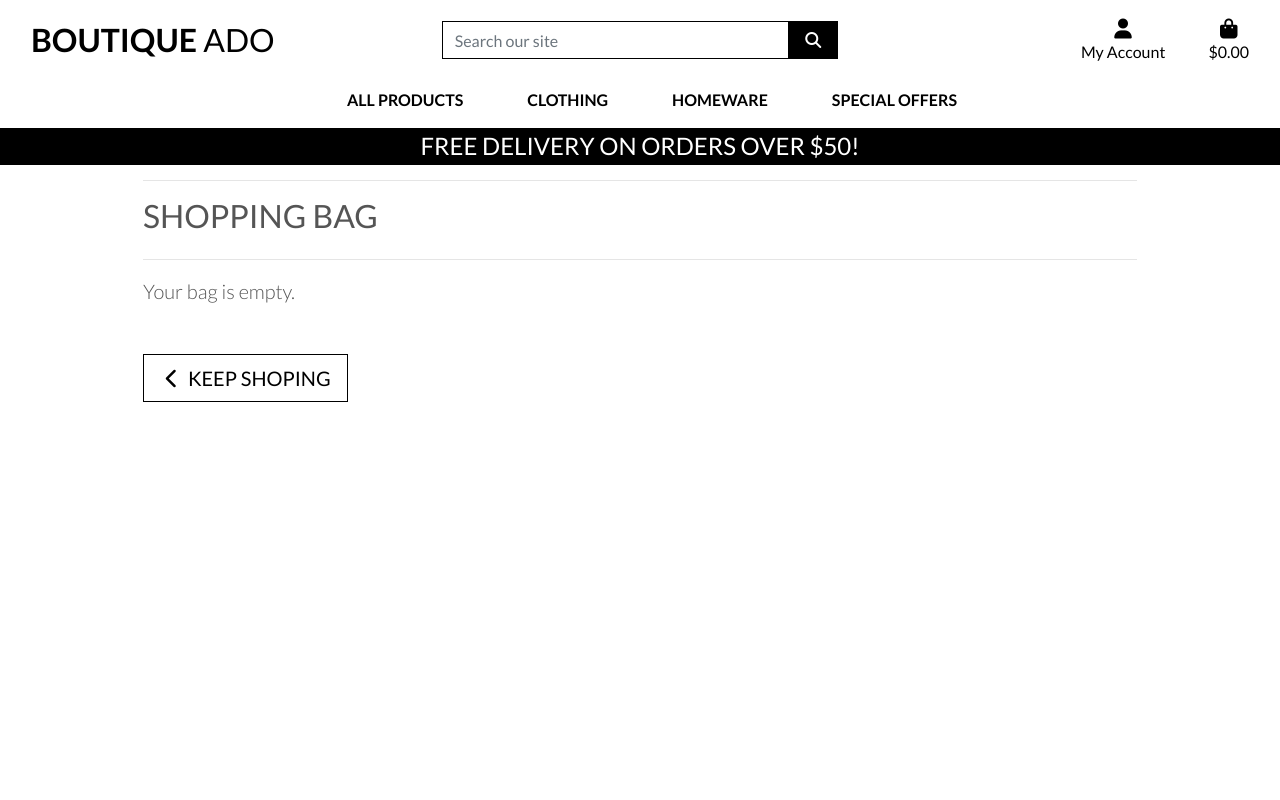
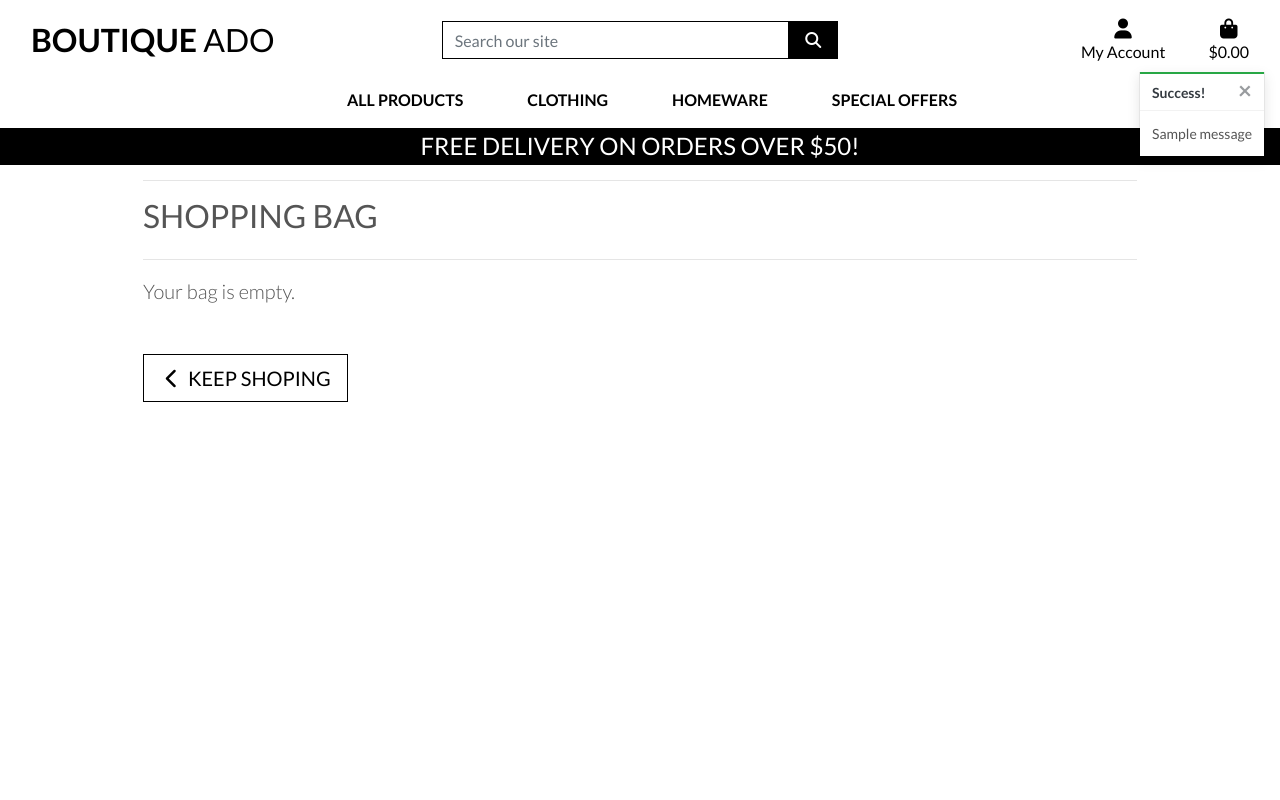
Before and after one commit to OleksiiKova/boutique-ado-v1, a Django app: page /bag/ in a window 1280 px wide. Run offline with Django 3.2, Linux system fonts and the light colour scheme; tables that the repository leaves empty hold one stand-in row (values such as "Sample post"); one stand-in notice (Sample message) is shown; some libraries are stand-ins or nearby versions.

Commit message:
Add toasts

```diff
--- a/bag/views.py
+++ b/bag/views.py
@@ -1,4 +1,7 @@
 from django.shortcuts import render, redirect, reverse, HttpResponse
+from django.contrib import messages
+
+from products.models import Product
 
 # Create your views here.
 
@@ -10,14 +13,14 @@ def view_bag(request):
 
 
 def add_to_bag(request, item_id):
-    """Add a quantity of the specified product to the shopping bag """
+    """ Add a quantity of the specified product to the shopping bag """
 
+    product = Product.objects.get(pk=item_id)
     quantity = int(request.POST.get('quantity'))
     redirect_url = request.POST.get('redirect_url')
     size = None
     if 'product_size' in request.POST:
         size = request.POST['product_size']
-
     bag = request.session.get('bag', {})
 
     if size:
@@ -33,6 +36,7 @@ def add_to_bag(request, item_id):
             bag[item_id] += quantity
         else:
             bag[item_id] = quantity
+            messages.success(request, f'Added {product.name} to your bag')
 
     request.session['bag'] = bag
     return redirect(redirect_url)
--- a/boutique_ado/settings.py
+++ b/boutique_ado/settings.py
@@ -79,6 +79,8 @@ TEMPLATES = [
         },
     },
 ]
+
+MESSAGE_STORAGE = 'django.contrib.messages.storage.session.SessionStorage'
 
 AUTHENTICATION_BACKENDS = [
     # Needed to login by username in Django admin, regardless of `allauth`
--- a/static/css/base.css
+++ b/static/css/base.css
@@ -102,6 +102,23 @@ a.category-badge > span.badge:hover {
     cursor: pointer;
 }
 
+/* -------------------------------- Bootstrap toasts */
+
+.message-container {
+    position: fixed;
+    top: 72px;
+    right: 15px;
+    z-index: 99999999999;
+}
+
+.custom-toast {
+    overflow: visible;
+}
+
+.toast-capper {
+    height: 2px;
+}
+
 /* -------------------------------- Media Queries */
 
 /* Slightly larger container on xl screens */
--- a/templates/base.html
+++ b/templates/base.html
@@ -128,7 +128,21 @@
     </header>
 
     {% if messages %}
-    <div class="message-container"></div>
+    <div class="message-container">
+        {% for message in messages %}
+        {% with message.level as level %}
+        {% if level == 40 %}
+        {% include 'includes/toasts/toast_error.html' %}
+        {% elif level == 30 %}
+        {% include 'includes/toasts/toast_warning.html' %}
+        {% elif level == 25 %}
+        {% include 'includes/toasts/toast_success.html' %}
+        {% else %}
+        {% include 'includes/toasts/toast_info.html' %}
+        {% endif %}
+        {% endwith %}
+        {% endfor %}
+    </div>
     {% endif %}
 
     {% block page_header %}
@@ -138,6 +152,9 @@
     {% endblock %}
 
     {% block postloadjs %}
+    <script type="text/javascript">
+        $('.toast').toast('show');
+    </script>
     {% endblock %}
 
 </body>
--- /dev/null
+++ b/templates/includes/toasts/toast_success.html
@@ -0,0 +1,13 @@
+<div class="toast custom-toast rounded-0 border-top-0" data-autohide="false">
+    <div class="arrow-up arrow-success"></div>
+    <div class="w-100 toast-capper bg-success"></div>
+    <div class="toast-header bg-white text-dark">
+        <strong class="mr-auto">Success!</strong>
+        <button type="button" class="ml-2 mb-1 close text-dark" data-dismiss="toast" aria-label="Close">
+            <span aria-hidden="true">&times;</span>
+        </button>
+    </div>
+    <div class="toast-body bg-white">
+        {{ message }}
+    </div>
+</div>
```
Also changed, not shown: templates/includes/toasts/toast_error.html (added, +13 -0 lines), templates/includes/toasts/toast_info.html (added, +13 -0 lines), templates/includes/toasts/toast_warning.html (added, +13 -0 lines).
